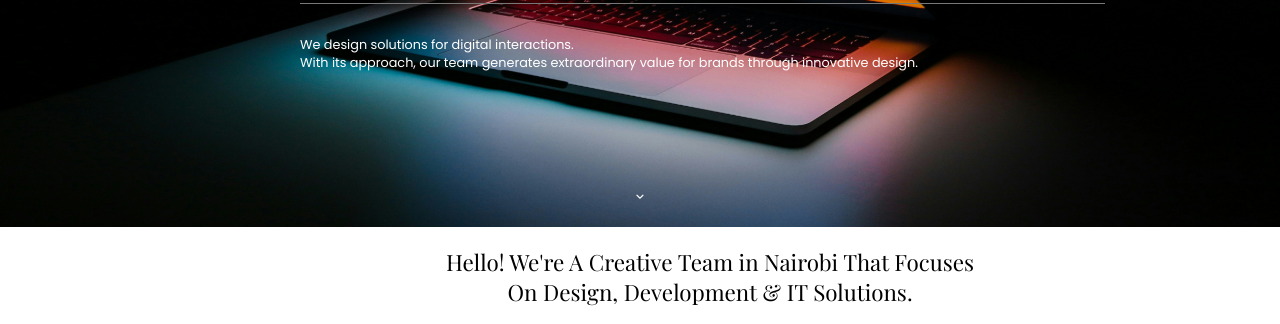
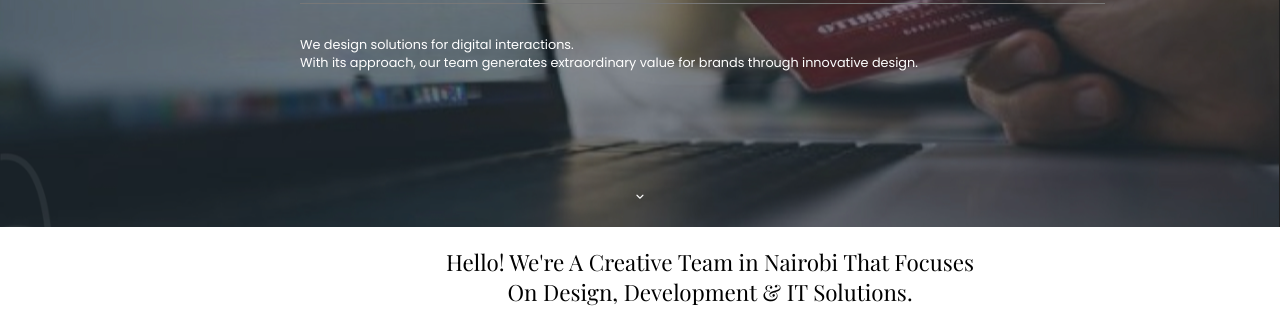
Before and after one commit to IanKaire/CytonnStylingChallenge2, a plain HTML site: page index.html in a window 1280 px wide. Shown: the part 205-529 px from the top of the page. Drawn offline with nearby package versions, Linux system fonts and the light colour scheme; a web font is replaced by a local one.

Commit message:
changed background image

```diff
--- a/styles.css
+++ b/styles.css
@@ -222,7 +222,7 @@ header .nav-links li a:hover {
 /* Hero section styles */
 
 .hero {
-  background-image: url("images/hero-alternate.jpg"); /* Replace with your background image */
+  background-image: url("images/hero-alternate.png"); /* Replace with your background image */
   background-size: cover;
   background-position: center;
   padding: 0 0 20px 0;
```
Also changed, not shown: images/hero-alternate.jpg (deleted), images/hero-alternate.png (added), 1 other file.
